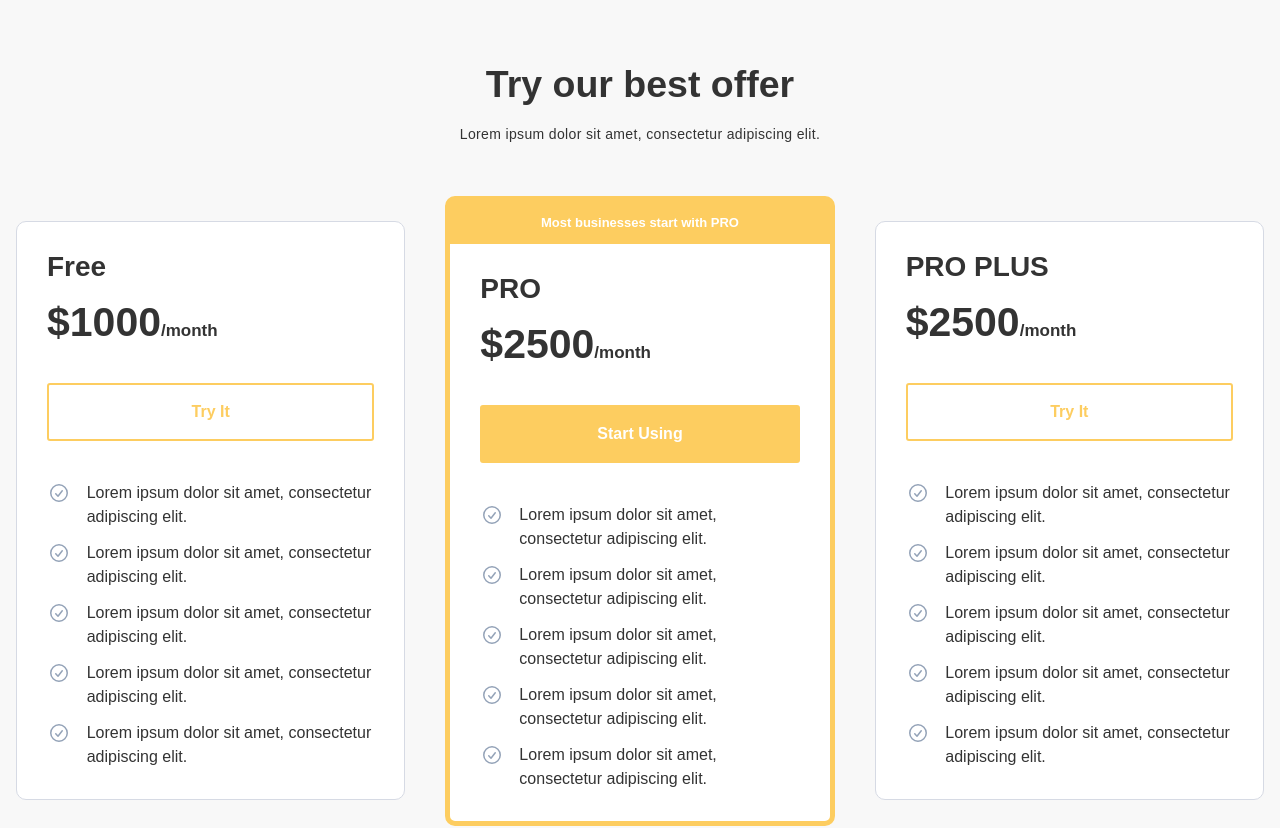
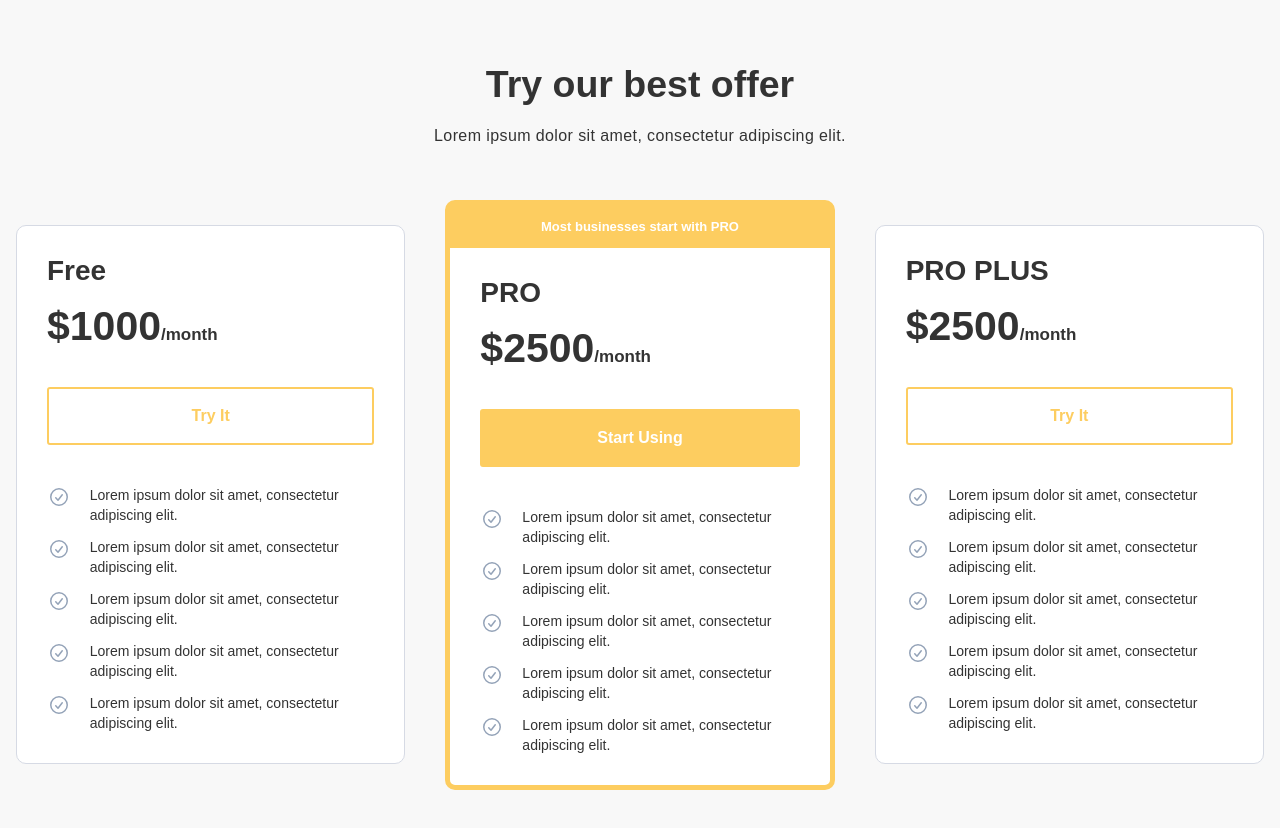
Before and after one commit to mufaqar/tempire, a Next.js app: page / in a window 1280 px wide. Shown: the part 1960-2788 px from the top of the page. Built offline with nearby package versions, Linux system fonts and the light colour scheme.

Commit message:
fonts updated

```diff
--- a/components/Faqs.js
+++ b/components/Faqs.js
@@ -31,7 +31,7 @@ const Item = ({ title, children }) => {
       </button>
       {isOpen && (
         <div className="pb-4 pt-0">
-          <p className="text-sm tracking-wide text-[#333333]">{children}</p>
+          <p className="text-base font-[400] tracking-wide text-[#333333]">{children}</p>
         </div>
       )}
     </div>
--- a/components/Pricing.js
+++ b/components/Pricing.js
@@ -18,7 +18,7 @@ function Plan({ name, price, period, tip, href, features, btnTxt, featured = fal
           </p>
         </div>
         <ul
-          className={`order-last space-y-3 text-sm', ${featured ? 'text-[#333333]' : 'text-[#333333]'}`}
+          className={`order-last space-y-3 text-sm ${featured ? 'text-[#333333]' : 'text-[#333333]'}`}
         >
           {features.map((feature) => (
             <li key={feature} className="flex">
@@ -66,7 +66,7 @@ export default function Pricing() {
           <h2 className="md:text-[37.5px] md:leading-[1.25] font-bold text-2xl trackind-wide text-[#333333]">
           Try our best offer
           </h2>
-          <p className="text-sm font-medium leading-[2] tracking-wide text-[#333333] mt-3">
+          <p className="text-base font-medium leading-[2] tracking-wide text-[#333333] mt-3">
           Lorem ipsum dolor sit amet, consectetur adipiscing elit.
           </p>
         </div>
```
